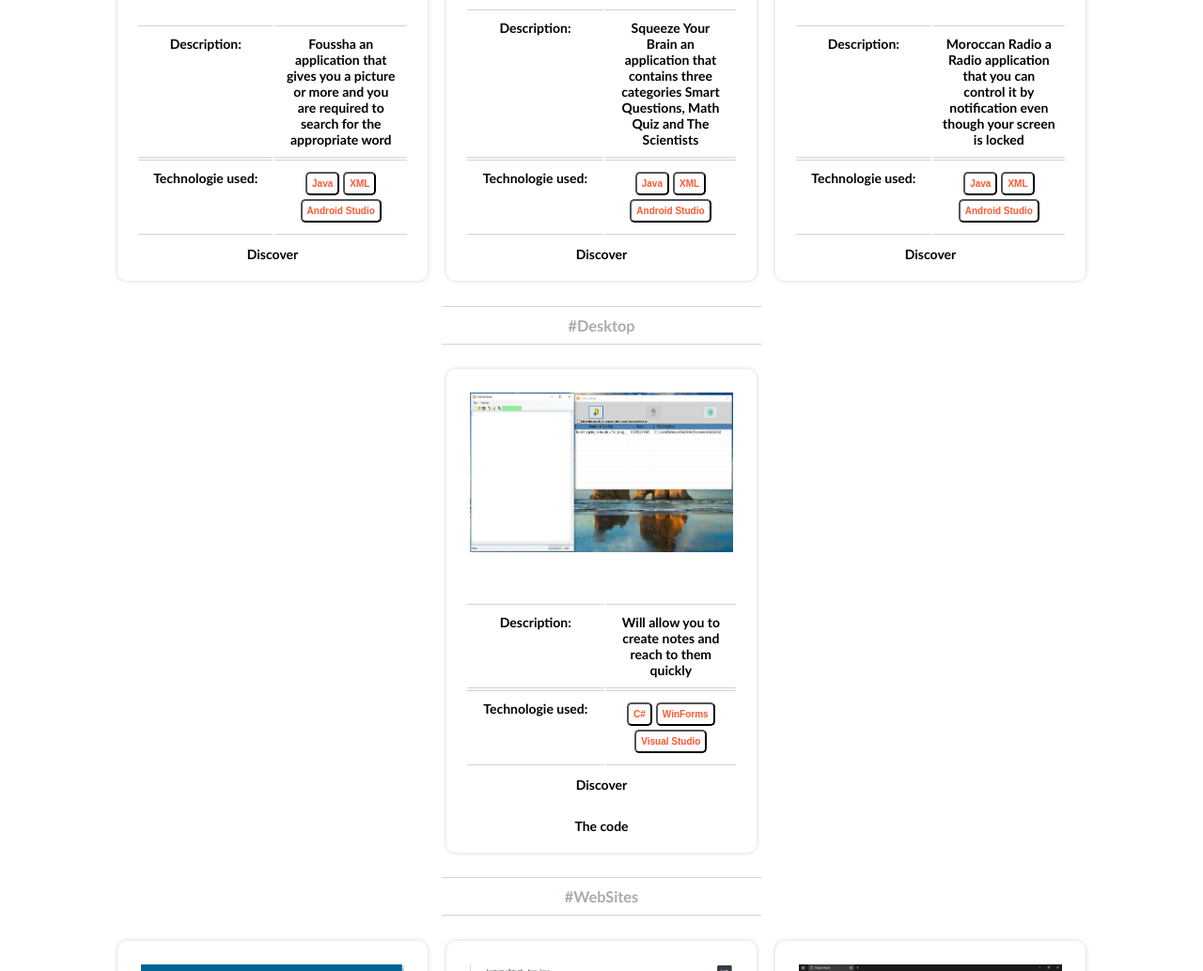
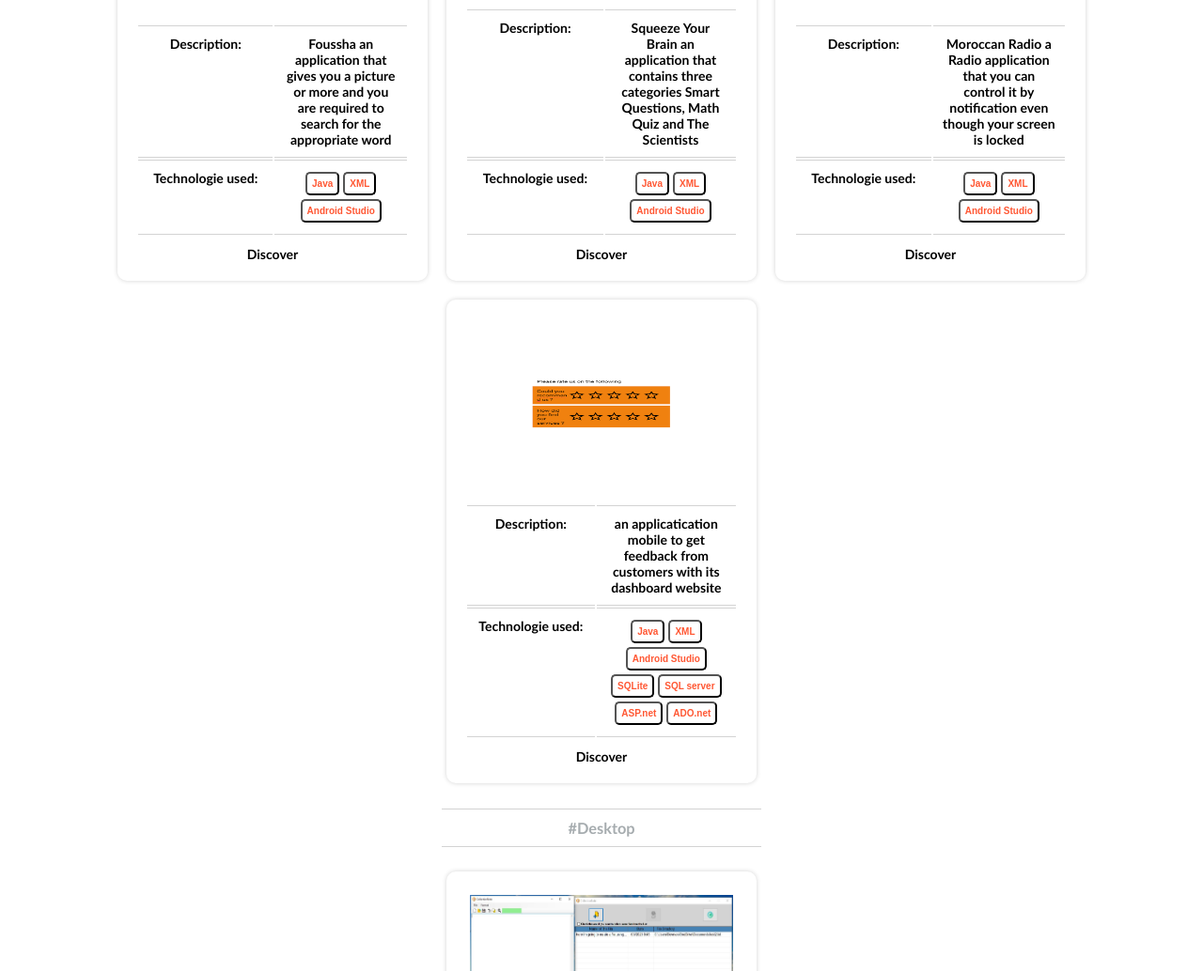
Before and after one commit to Dargoul-Ayoub/myPortfolio, a plain HTML site: page index.html in a window 1280 px wide. Shown: the part 1233-2267 px from the top of the page at 94% size. Drawn offline with Linux system fonts and the light colour scheme.

Commit message:
add a new mobile application

```diff
--- a/index.html
+++ b/index.html
@@ -50,7 +50,7 @@
 			<li>Merise</li>
 		</ol>
 		<hr>
-	<h2>Personel Works</h2>
+	<h2>My Works</h2>
 		    	<h3 class="categories">#Mobile</h3>
 				<div class="container">
 				<div class="box-item">
@@ -102,6 +102,23 @@
 			    	</tr>
 			    </table>
 				<a href="https://play.google.com/store/apps/details?id=com.intelegent.ayoub.intelegent" target="_blank">Discover</a>
+			</div>
+			<div class="box-item">
+				<div class="box-image">
+				    <img class="cercle-img" src="images\vote.png">
+			    </div>
+				<table>
+			    	<tr>
+			    	    <td>Description: </td>
+			    	    <td> an applicatication mobile to get feedback from customers with its dashboard website</td>
+			    	</tr>
+			    	<tr>
+			    		<td>Technologie used: </td>
+			    		<td><button>Java</button><button>XML</button><button>Android Studio</button><button>SQLite</button><button>SQL server</button>
+			    			<button>ASP.net</button><button>ADO.net</button></td>
+			    	</tr>
+			    </table>
+				<a href="https://www.youtube.com/watch?v=r9PPTVsTIl0" target="_blank">Discover</a>
 			</div>
 		</div>
 
```
Also changed, not shown: images/vote.png (added).
